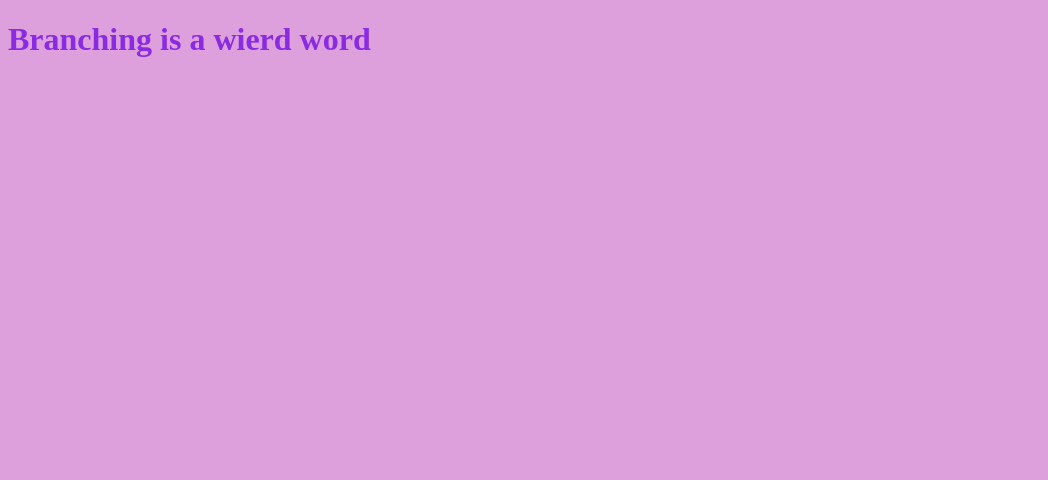
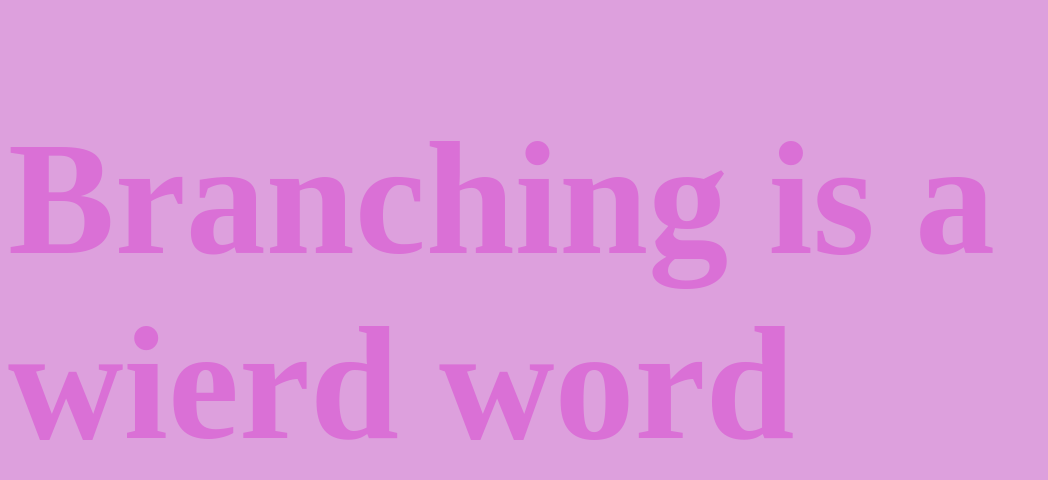
Before and after one commit to lauramoon/SpringboardPractice, a plain HTML site: page index.html in a window 1280 px wide. Shown: the whole page, without its empty margins (0-1048 px from the left). Drawn offline with Linux system fonts and the light colour scheme.

Commit message:
someone else did this

```diff
--- a/app.css
+++ b/app.css
@@ -1,5 +1,6 @@
 h1 {
-    color: blueviolet;
+    color: orchid;
+    font-size: 10rem;
 }
 
 body {
```
